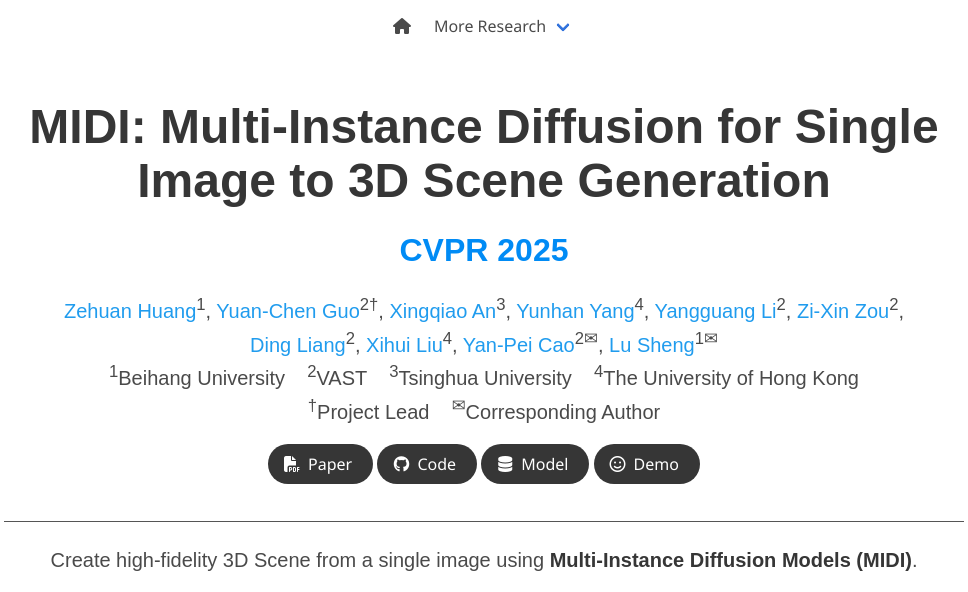
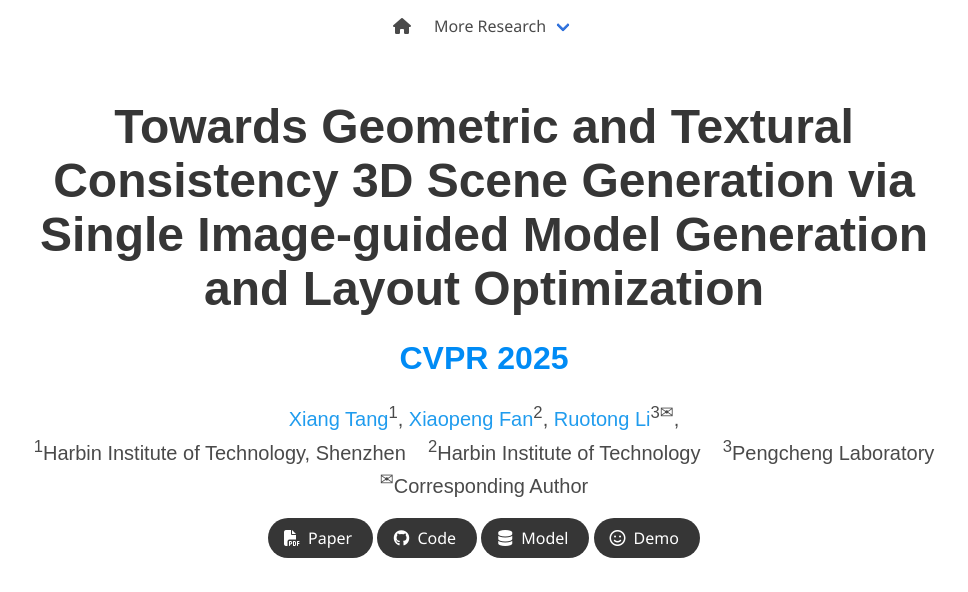
Before and after one commit to xdlbw/sing3d, a plain HTML site: page index.html in a window 1280 px wide. Shown: the top 592 px of the page, without its empty margins (156-1124 px from the left). Drawn offline with nearby package versions, Linux system fonts and the light colour scheme; some packages are replaced by stand-ins of ours; a script that the page names is missing; some icons are missing; a web font is replaced by a local one.

Commit message:
initial commit

```diff
--- a/index.html
+++ b/index.html
@@ -100,8 +100,7 @@
           <div class="columns is-centered">
             <div class="column has-text-centered">
               <h1 class="title is-1 publication-title">
-                MIDI: Multi-Instance Diffusion for Single Image to 3D Scene
-                Generation
+                Towards Geometric and Textural Consistency 3D Scene Generation via Single Image-guided Model Generation and Layout Optimization
               </h1>
               <h2 class="title is-3 publication-title" style="color: #008bf5">
                 CVPR 2025
@@ -110,50 +109,24 @@
                 <a
                   href="https://scholar.google.com.hk/citations?user=U3VbX6kAAAAJ"
                   target="_blank"
-                  >Zehuan Huang</a
+                  >Xiang Tang</a
                 ><sup>1</sup>,
                 <a
                   href="https://scholar.google.com/citations?user=b7ZJV9oAAAAJ"
                   target="_blank"
-                  >Yuan-Chen Guo</a
-                ><sup>2†</sup>,
+                  >Xiaopeng Fan</a
+                ><sup>2</sup>,
                 <a
                   href="https://scholar.google.com/citations?user=e8u5LUQAAAAJ"
                   target="_blank"
-                  >Xingqiao An</a
-                ><sup>3</sup>,
-                <a href="https://yhyang-myron.github.io/" target="_blank"
-                  >Yunhan Yang</a
-                ><sup>4</sup>,
-                <a
-                  href="https://scholar.google.com/citations?user=a7AMvgkAAAAJ"
-                  target="_blank"
-                  >Yangguang Li</a
-                ><sup>2</sup>,
-                <a
-                  href="https://scholar.google.com/citations?user=5TEI1eAAAAAJ"
-                  target="_blank"
-                  >Zi-Xin Zou</a
-                ><sup>2</sup>,<br />
-                <a
-                  href="https://scholar.google.com/citations?user=Dqjnn0gAAAAJ"
-                  target="_blank"
-                  >Ding Liang</a
-                ><sup>2</sup>,
-                <a href="https://xh-liu.github.io/" target="_blank">Xihui Liu</a
-                ><sup>4</sup>,
-                <a href="https://yanpei.me/" target="_blank">Yan-Pei Cao</a
-                ><sup>2✉</sup>,
-                <a href="https://lucassheng.github.io/" target="_blank"
-                  >Lu Sheng</a
-                ><sup>1✉</sup>
+                  >Ruotong Li</a
+                ><sup>3✉</sup>,
               </div>
 
               <div class="is-size-5 publication-authors">
-                <sup>1</sup>Beihang University &nbsp;&nbsp; <sup>2</sup>VAST
-                &nbsp;&nbsp; <sup>3</sup>Tsinghua University &nbsp;&nbsp;
-                <sup>4</sup>The University of Hong Kong <br />
-                <sup>†</sup>Project Lead &nbsp;&nbsp; <sup>✉</sup>Corresponding
+                <sup>1</sup>Harbin Institute of Technology, Shenzhen &nbsp;&nbsp; <sup>2</sup>Harbin Institute of Technology
+                &nbsp;&nbsp; <sup>3</sup>Pengcheng Laboratory <br />
+                <sup>✉</sup>Corresponding
                 Author
               </div>
 
```
